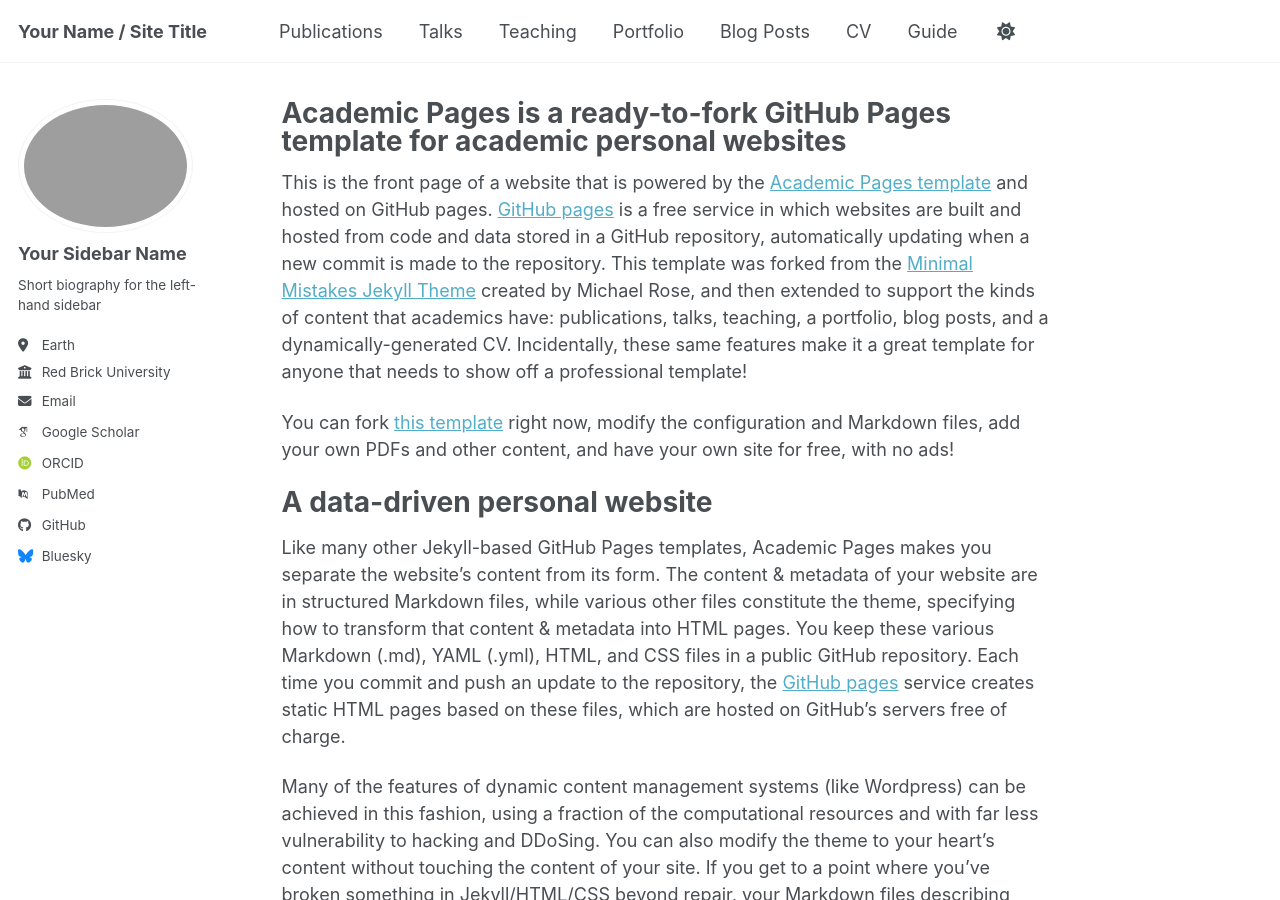
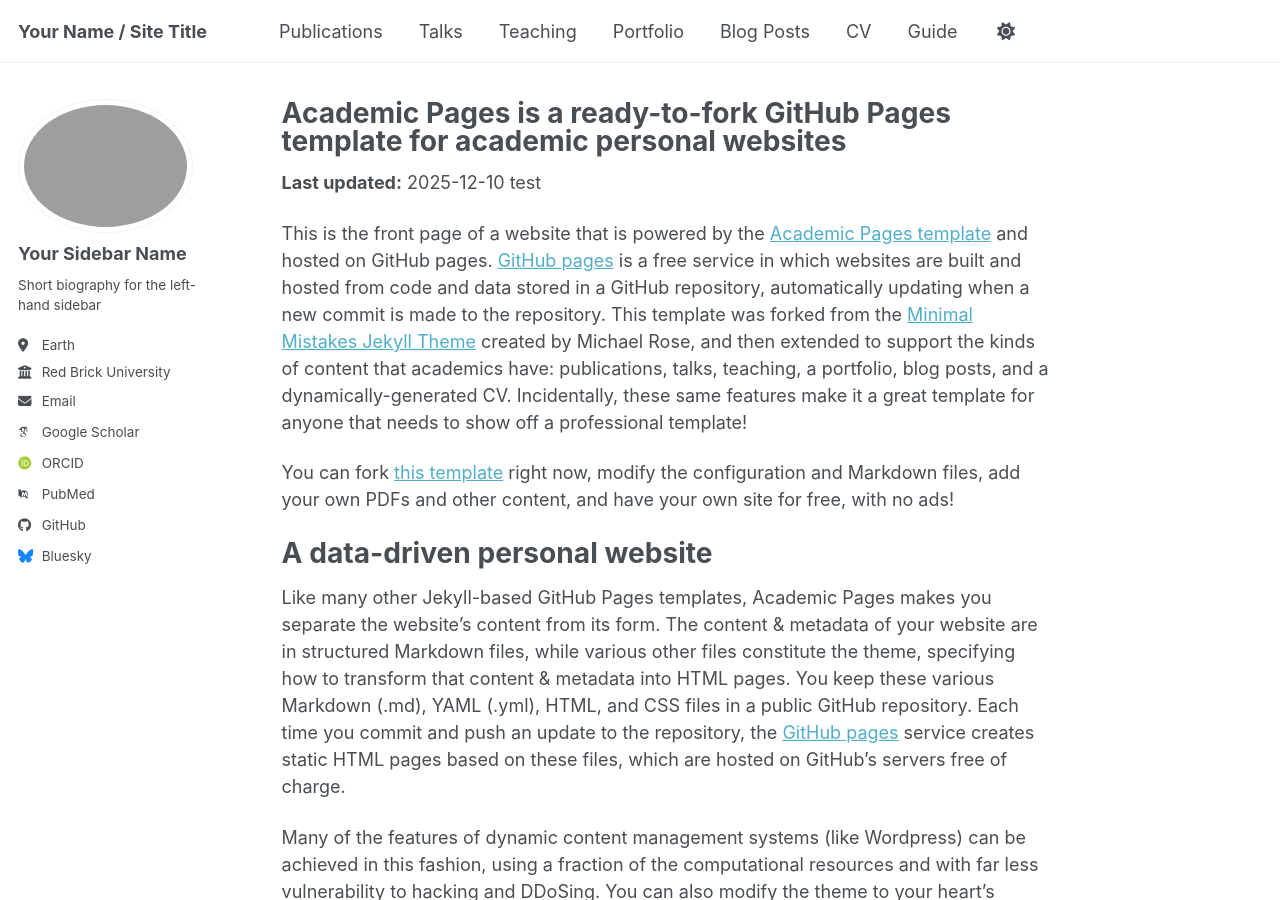
Before and after one commit to YanHanChen/YanHanChen.github.io, a Jekyll site: the page built from _pages/about.md, in a window 1280 px wide and 900 px high. Built offline with Jekyll 4.4.1, drawn with Linux system fonts in a browser that asks for light colours; some web fonts are replaced; a script bundle is joined from its source files by our own code; library files that are not in the unit come from our copies.

Commit message:
Trigger GitHub Pages build

```diff
--- a/_pages/about.md
+++ b/_pages/about.md
@@ -6,6 +6,8 @@
   - /about/
   - /about.html
 ---
+
+**Last updated:** 2025-12-10 test
 
 This is the front page of a website that is powered by the [Academic Pages template](https://github.com/academicpages/academicpages.github.io) and hosted on GitHub pages. [GitHub pages](https://pages.github.com) is a free service in which websites are built and hosted from code and data stored in a GitHub repository, automatically updating when a new commit is made to the repository. This template was forked from the [Minimal Mistakes Jekyll Theme](https://mmistakes.github.io/minimal-mistakes/) created by Michael Rose, and then extended to support the kinds of content that academics have: publications, talks, teaching, a portfolio, blog posts, and a dynamically-generated CV. Incidentally, these same features make it a great template for anyone that needs to show off a professional template!
 
```
